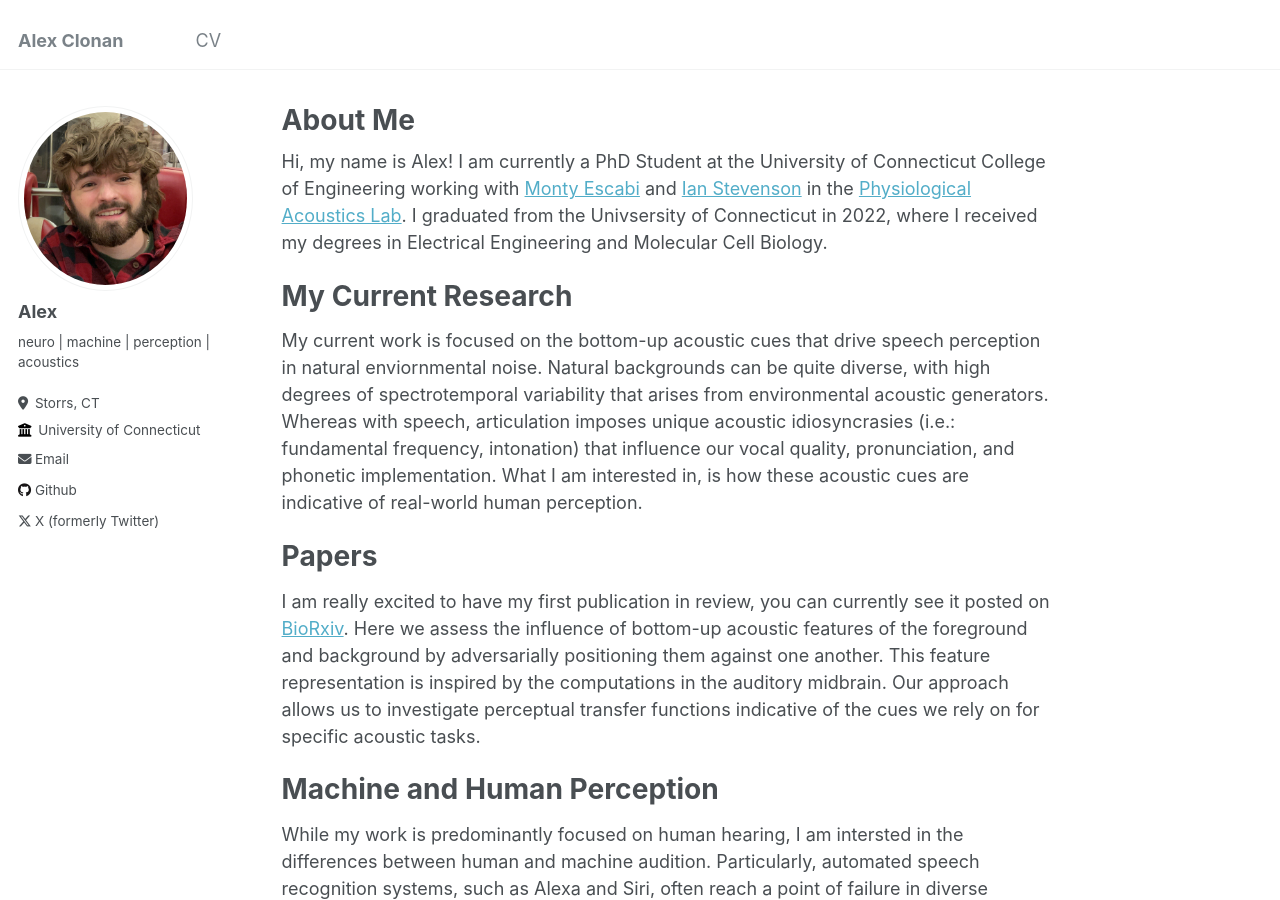
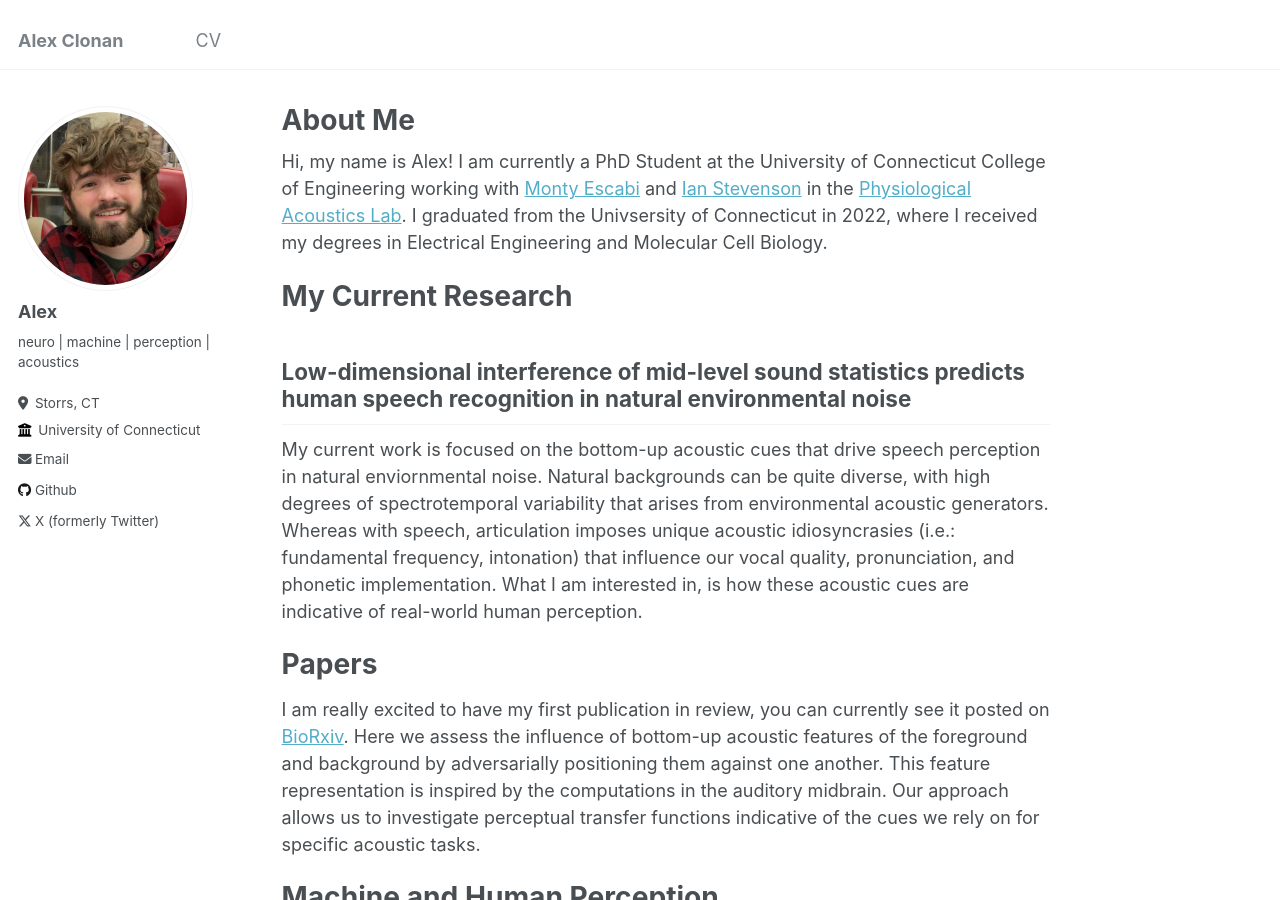
Before and after one commit to aclonan/aclonan.github.io, a Jekyll site: the page built from _pages/about.md, in a window 1280 px wide and 900 px high. Built offline with Jekyll 4.4.1, drawn with Linux system fonts in a browser that asks for light colours.

Commit message:
Update about.md

```diff
--- a/_pages/about.md
+++ b/_pages/about.md
@@ -11,6 +11,7 @@ Hi, my name is Alex! I am currently a PhD Student at the University of Connectic
 
 My Current Research
 ======
+## Low-dimensional interference of mid-level sound statistics predicts human speech recognition in natural environmental noise
 My current work is focused on the bottom-up acoustic cues that drive speech perception in natural enviornmental noise. Natural backgrounds can be quite diverse, with high degrees of spectrotemporal variability that arises from environmental acoustic generators. Whereas with speech, articulation imposes unique acoustic idiosyncrasies (i.e.: fundamental frequency, intonation) that influence our vocal quality, pronunciation, and phonetic implementation. What I am interested in, is how these acoustic cues are indicative of real-world human perception.
 
 Papers
```
